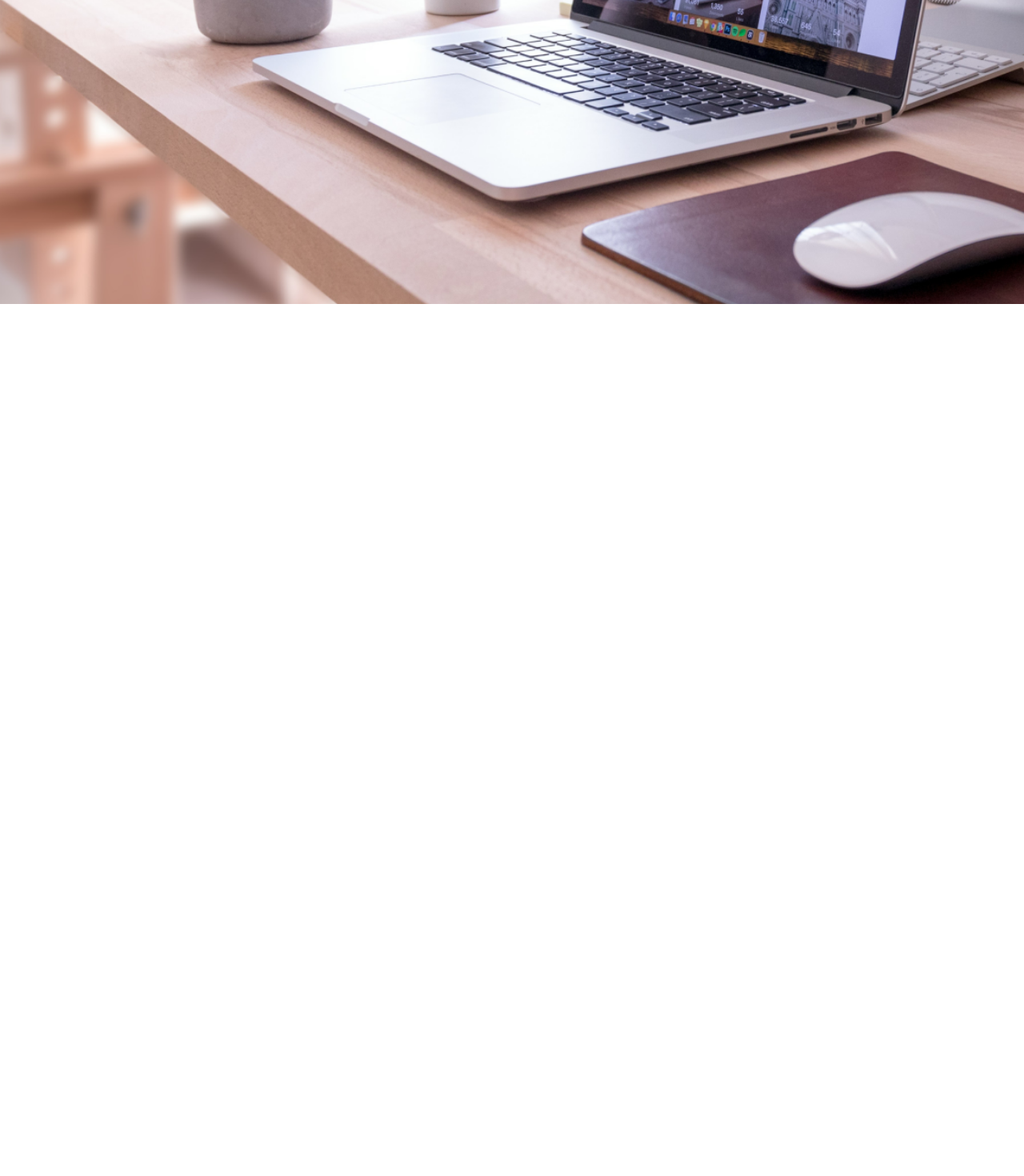
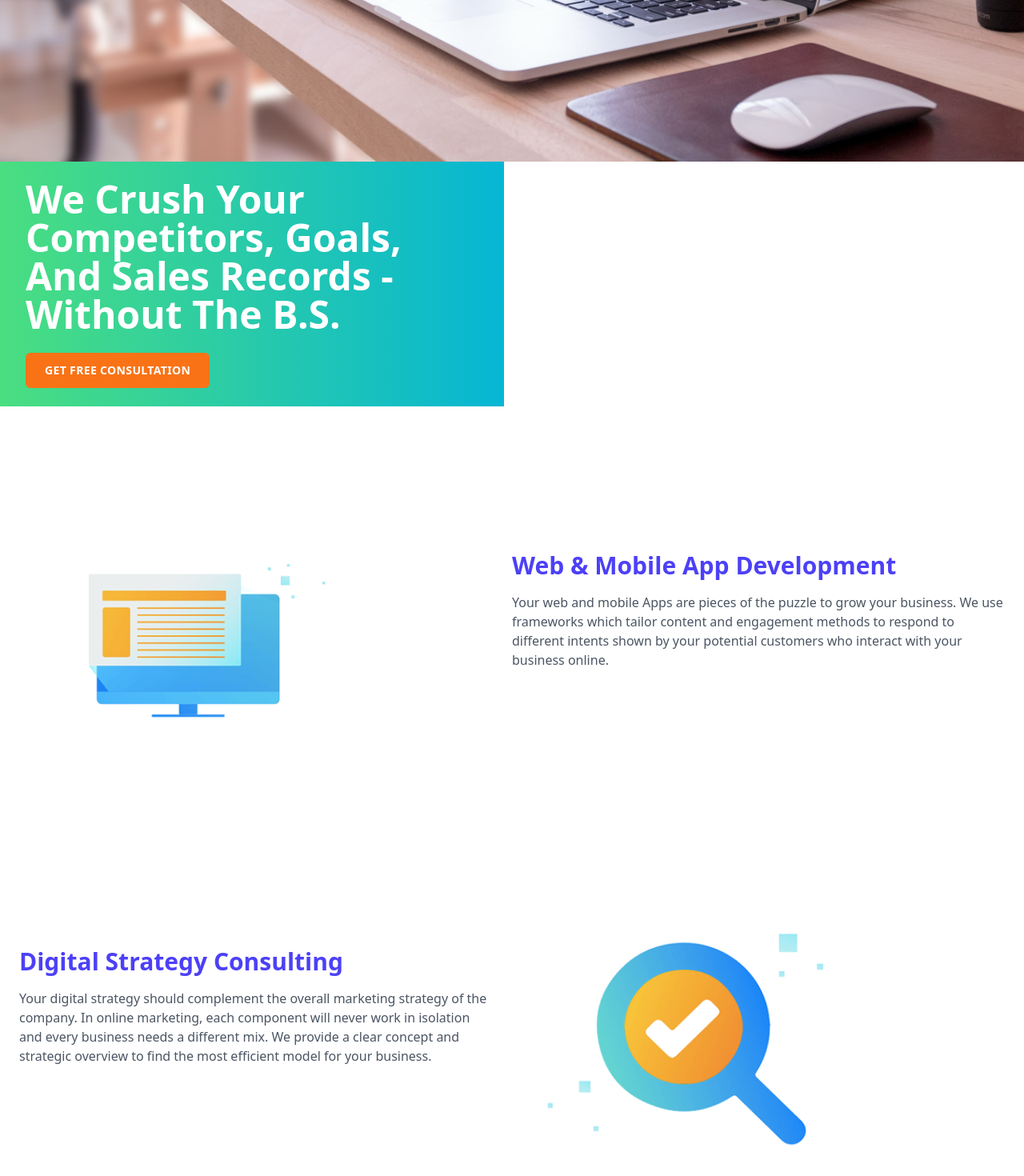
Before and after one commit to Ashen-H/at-digital-landing-page, a React (Create React App) app: page / in a window 1280 px wide. Shown: the part 420-1890 px from the top of the page at 80% size. Before the commit the page ends 800 px from the top, so only its background shows below. Built offline with nearby package versions, Linux system fonts and the light colour scheme.

Commit message:
Implemented the Services section to the landing page

```diff
--- a/src/App.js
+++ b/src/App.js
@@ -9,6 +9,7 @@ function App() {
     <div>
       <Navbar />
       <Hero />
+      <Services />
 
     </div>
   );
--- a/src/components/Hero.jsx
+++ b/src/components/Hero.jsx
@@ -4,9 +4,9 @@ const Hero = () => {
   return (
 
   <div className="">
-    <img src={HeroImage} alt="Logo" className="absolute w-full h-full object-cover" />
+    <img src={HeroImage} alt="Logo" className=" w-full h-full object-cover" />
 
-    <div className=" absolute bg-gradient-to-r from-green-400 to-cyan-500 w-[630px] h-[306px] flex items-center justify-start p-8">
+    <div className="  bg-gradient-to-r from-green-400 to-cyan-500 w-[630px] h-[306px] flex items-center justify-start p-8">
       <div className="max-w-2xl">
         <h1 className="text-white text-4xl md:text-5xl font-bold leading-tight mb-6">
           We Crush Your Competitors, Goals, And Sales Records - Without The B.S.
--- a/src/components/Services.jsx
+++ b/src/components/Services.jsx
@@ -0,0 +1,47 @@
+import Webimg from '../assets/WebMobileimg.png';
+import Strategyimg from '../assets/DigitalStrategyimg.png';
+const Services = () => {
+    return (
+      <div className="py-20 px-6">
+        <div className="max-w-7xl mx-auto">
+          {/* Web & Mobile Development Section */}
+          <div className="grid md:grid-cols-2 items-center mb-20">
+            <div className="order-2 md:order-1">
+              <img src={Webimg} alt="Web Development" className="" />
+            </div>
+            <div className="order-1 md:order-2">
+              <h2 className="text-3xl font-bold text-primary mb-4">
+                Web & Mobile App Development
+              </h2>
+              <p className="text-gray-600 mb-6">
+                Your web and mobile Apps are pieces of the puzzle to grow your business. We use frameworks which tailor content and engagement methods to respond to different intents shown by your potential customers who interact with your business online.
+              </p>
+              <button className="bg-accent hover:bg-opacity-90 text-white px-6 py-2 rounded">
+                LEARN MORE
+              </button>
+            </div>
+          </div>
+
+          {/* Digital Strategy Section */}
+          <div className="grid md:grid-cols-2 gap-12 items-center">
+            <div>
+              <h2 className="text-3xl font-bold text-primary mb-4">
+                Digital Strategy Consulting
+              </h2>
+              <p className="text-gray-600 mb-6">
+                Your digital strategy should complement the overall marketing strategy of the company. In online marketing, each component will never work in isolation and every business needs a different mix. We provide a clear concept and strategic overview to find the most efficient model for your business.
+              </p>
+              <button className="bg-accent hover:bg-opacity-90 text-white px-6 py-2 rounded">
+                LEARN MORE
+              </button>
+            </div>
+            <div>
+            <img src={Strategyimg} alt="Web Development" className="" />
+            </div>
+          </div>
+        </div>
+      </div>
+    );
+  };
+
+  export default Services;
```
Also changed, not shown: src/assets/DigitalStrategyimg.png (added), src/assets/WebMobileimg.png (added).
